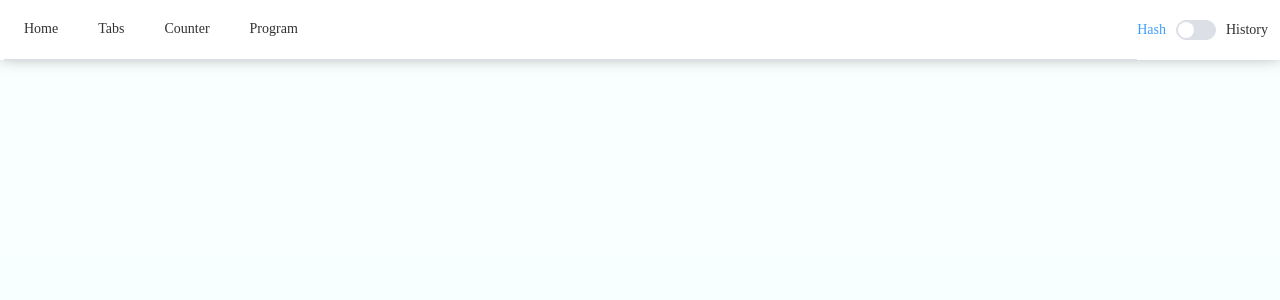
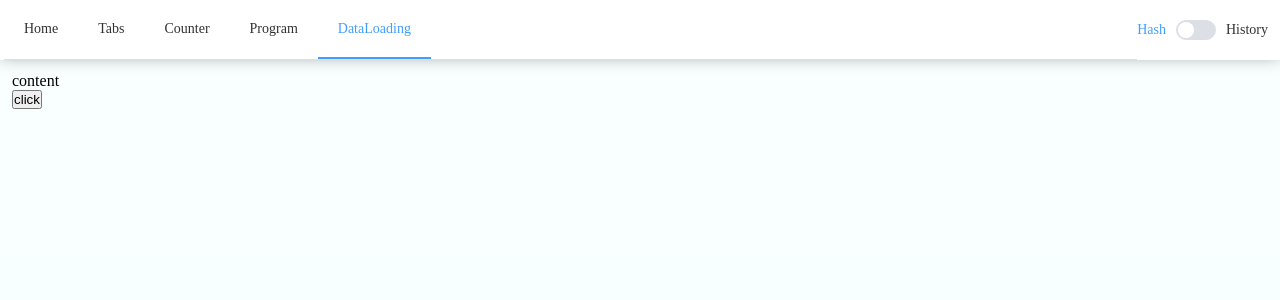
Before and after one commit to Lil-El/vue3-bdhj, a Vue app: page /DataLoading in a window 1280 px wide. Shown: the top 300 px of the page. Built offline with nearby package versions, Linux system fonts and the light colour scheme.

Commit message:
wrap loading function.

```diff
--- a/src/App.vue
+++ b/src/App.vue
@@ -2,6 +2,7 @@
 import { reactive, watch, ref } from "vue";
 import { useRouter } from "vue-router";
 import { setStorage, getStorage } from "./utils/storage";
+import { routes } from "./router"
 
 const router = useRouter();
 
@@ -10,7 +11,7 @@ const history = ref(getStorage("HISTORY") == "history");
 // 菜单
 const state = reactive({
   defaultName: "",
-  menu: ["Home", "Tabs", "Counter", "Program"],
+  menu: routes.filter(r => r.name).map(i => i.name),
 });
 
 // 监听路由变化，选中对应的Menu
@@ -34,24 +35,16 @@ const onChange = (val) => {
 
 <template>
   <div class="nav-bar flex-x-center">
-    <el-menu
-      class="el-menu-demo"
-      mode="horizontal"
-      :default-active="state.defaultName"
-      router
-    >
-      <el-menu-item v-for="item in state.menu" :key="item" :index="item">{{
+    <el-menu class="el-menu-demo" mode="horizontal" :default-active="state.defaultName" router>
+      <el-menu-item v-for="item in state.menu" :key="item" :index="item">
+        {{
         item
-      }}</el-menu-item>
+        }}
+      </el-menu-item>
     </el-menu>
     <div>
       <!-- <el-color-picker v-model="color" show-alpha /> -->
-      <el-switch
-        v-model="history"
-        active-text="History"
-        inactive-text="Hash"
-        @change="onChange"
-      />
+      <el-switch v-model="history" active-text="History" inactive-text="Hash" @change="onChange" />
     </div>
   </div>
 
@@ -82,8 +75,6 @@ const onChange = (val) => {
 </style>
 
 <style scoped>
-
-
 .nav-bar {
   padding: 0 12px 0 4px;
   background-color: white;
--- /dev/null
+++ b/src/pages/DataLoading/index.vue
@@ -0,0 +1,39 @@
+<template>
+  <div>
+    <h1 v-if="loading">loading...</h1>
+    <div v-else>content</div>
+    <button @click="getListWrapper(3, 4)">click</button>
+  </div>
+</template>
+
+<script setup>
+import { ref } from "vue"
+
+function getList (a, b) {
+  return new Promise((r) => {
+    setTimeout(() => {
+      console.log(a, b);
+      r()
+    }, 3000)
+  })
+}
+
+const withLoading = (promiseFunc) => {
+  const loading = ref(false);
+  const fn = async (...args) => {
+    loading.value = true;
+    const res = await promiseFunc(...args);
+    loading.value = false;
+    return res;
+  }
+  return { loading, fn }
+}
+
+const { fn: getListWrapper, loading } = withLoading(getList);
+
+getListWrapper(1, 2);
+
+</script>
+
+<style>
+</style>
--- a/src/router.js
+++ b/src/router.js
@@ -5,7 +5,7 @@ import {
 } from "vue-router";
 import { getStorage } from "./utils/storage";
 
-const routes = [
+export const routes = [
   {
     path: "/",
     redirect: "Home",
@@ -45,6 +45,14 @@ const routes = [
       transition: "router_slide",
     }
   },
+  {
+    name: "DataLoading",
+    path: "/DataLoading",
+    component: () => import("./pages/DataLoading/index.vue"),
+    meta: {
+      transition: "router_slide",
+    }
+  },
 ];
 
 const router = createRouter({
```
